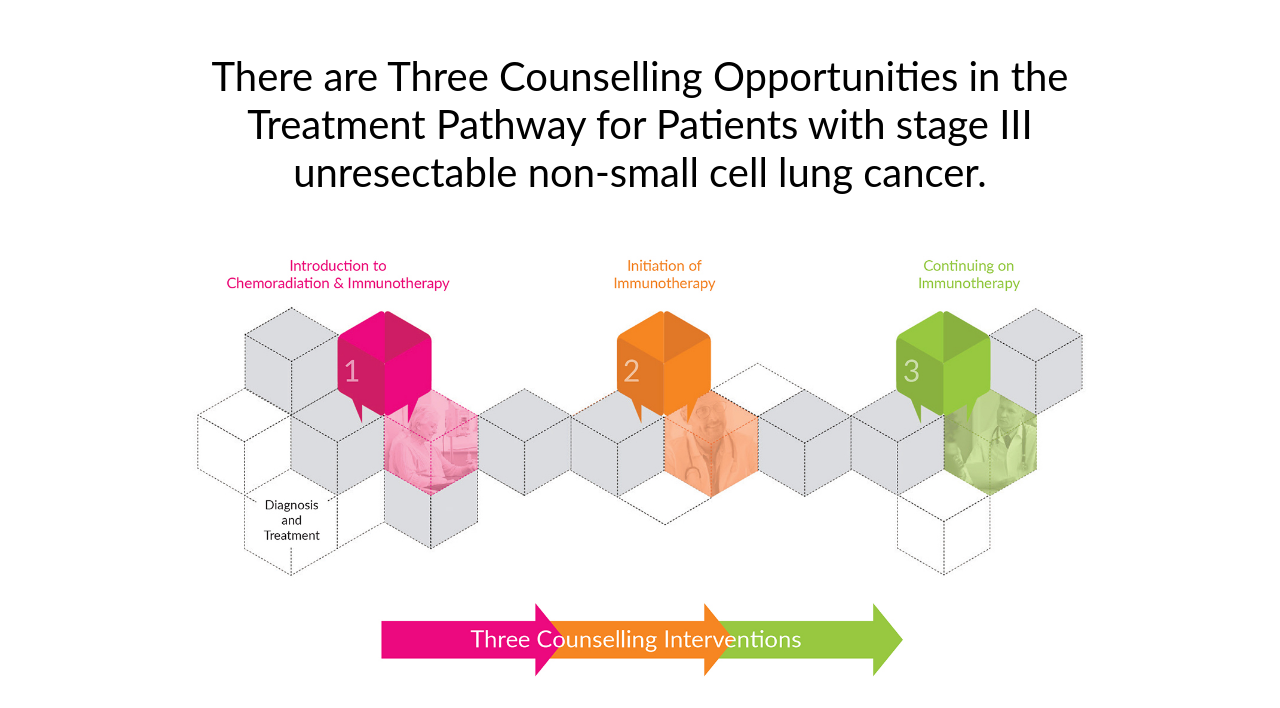
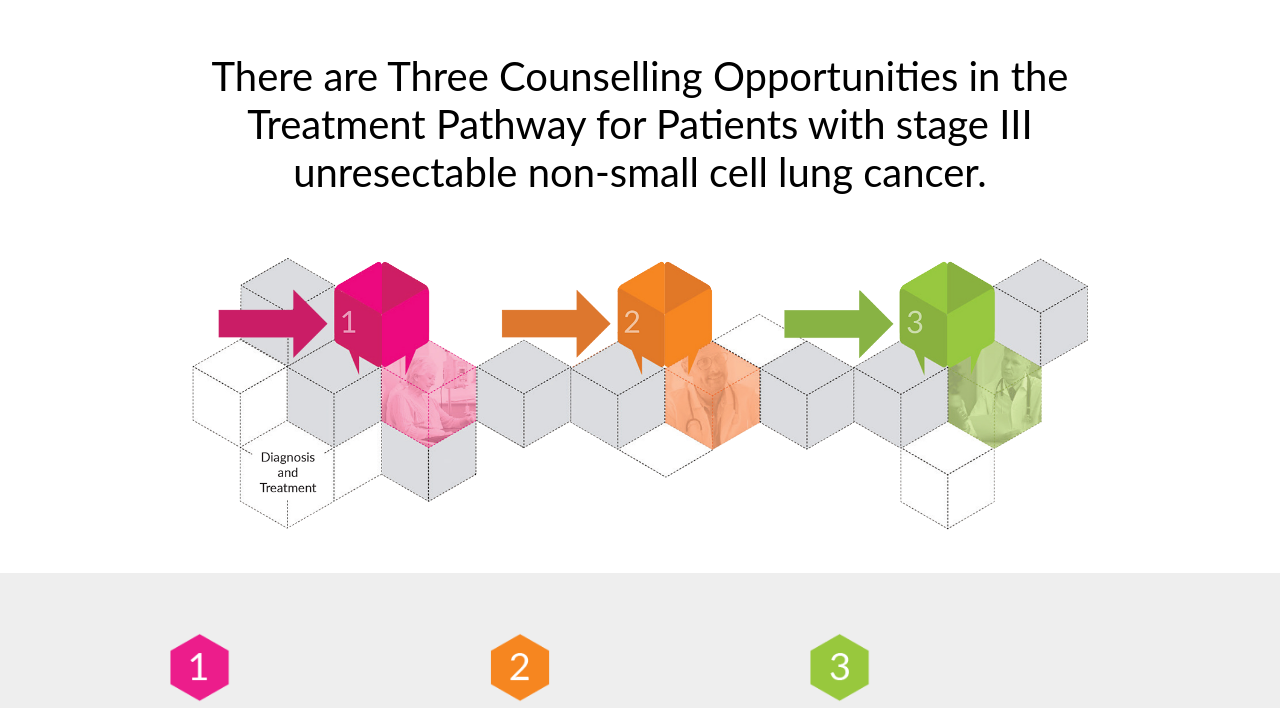
Before and after one commit to TinaHB/jutan88.github.io, a plain HTML site: page TreatmentPathway.html in a window 1280 px wide. Shown: the part 92-800 px from the top of the page. Drawn offline with Linux system fonts and the light colour scheme.

Commit message:
zooming map

```diff
--- a/TreatmentPathway.html
+++ b/TreatmentPathway.html
@@ -26,8 +26,11 @@
 </h1>
 	</div>
 	<div id="treatment-map">
-		<img class="map" src="Imgs/Graphics_TreatmentMap.jpg" id="map-image" usemap="#map" alt="mapnav" hidefocus="true"/>
-		<!---<map name="map">
+		<a href="CounsellingTool_1.html"><img class="mapzoom" id="mapzoom1" src="Imgs/treatment-map-arrow1.png" alt="map1"></a>
+		<a href="CounsellingTool_2.html"><img class="mapzoom" id="mapzoom2" src="Imgs/treatment-map-arrow2.png" alt="map2"></a>
+		<a href="CounsellingTool_3.html"><img class="mapzoom" id="mapzoom3" src="Imgs/treatment-map-arrow3.png" alt="map3"></a>
+		<!---<img class="map" src="Imgs/Graphics_TreatmentMap.jpg" id="map-image" usemap="#map" alt="mapnav" hidefocus="true"/>
+			<map name="map">
 			<area alt="link1" href="CounsellingTool_1.html" shape="poly" coords="297,258,295,356,373,399,456,357,455,260,379,216" />
 			<area alt="link2" href="CounsellingTool_2.html" shape="poly" coords="792,263,792,360,864,399,945,354,946,265,872,225" />
 			<area alt="link3" href="CounsellingTool_3.html" shape="poly" coords="1286,262,1285,355,1358,395,1439,351,1440,262,1362,221" />
--- a/css/TreatmentPath-styles.css
+++ b/css/TreatmentPath-styles.css
@@ -101,6 +101,30 @@ p{
 	justify-content: center;
 	margin: auto;
 	width: 100%;
+	transition: transform .2s;
+}
+.mapzoom{
+	display: flex;
+	justify-content: center;
+	margin: auto;
+	margin-bottom: 100px;
+	width: 100%;
+	transition: transform .2s;
+	float: left;
+}
+#mapzoom1{
+	width: 31.8%;
+}
+#mapzoom2{
+	width: 31.6%;
+}
+#mapzoom3{
+	width: 36.6%;
+}
+.mapzoom:hover{
+	-ms-transform: scale(1.25); /* IE 9 */
+	-webkit-transform: scale(1.25); /* Safari 3-8 */
+	transform: scale(1.25);
 }
 #treatment-map{
 	width: 70%;
@@ -108,6 +132,7 @@ p{
 	position: relative;
 	top: 60px;
 }
+
 #main-container{
 	margin: auto;
 	width: 100%;
```
Also changed, not shown: CounsellingTool_1.html (+1 -1 lines), Imgs/treatment-map-arrow1.png (added), Imgs/treatment-map-arrow2.png (added), Imgs/treatment-map-arrow3.png (added).
